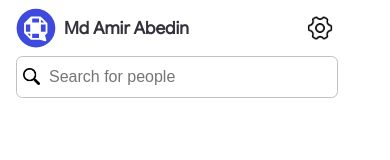
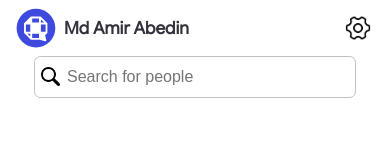
Before and after one commit to abedin4416/Textbit, a website: page public/index.html in a window 390 px wide. Drawn offline with Linux system fonts and the light colour scheme.

Commit message:
inbox design

```diff
--- a/public/styles.css
+++ b/public/styles.css
@@ -114,14 +114,14 @@ div{display:grid;}
 }
 #search{
     background-image:url("res/search.png");
-    background-size:6%;
+    background-size:1.2rem;
     background-repeat:no-repeat;
     padding:0;
     padding-left:2rem;
     background-position: center left 0.4rem;
     border:none;
-    width:18rem;
     margin:0;
+    width:auto;
 }
 #search-clear{
     width:2rem;
@@ -135,4 +135,14 @@ div{display:grid;}
     padding:0;
     grid-auto-flow: column;
     align-items: center;
+    grid-template-columns: 1fr 2rem;
 }
+
+@media (max-width:45rem){
+    #inbox-label{
+        width:100%;
+    }
+    #search-box{
+        justify-self: center;
+    }
+}
```
